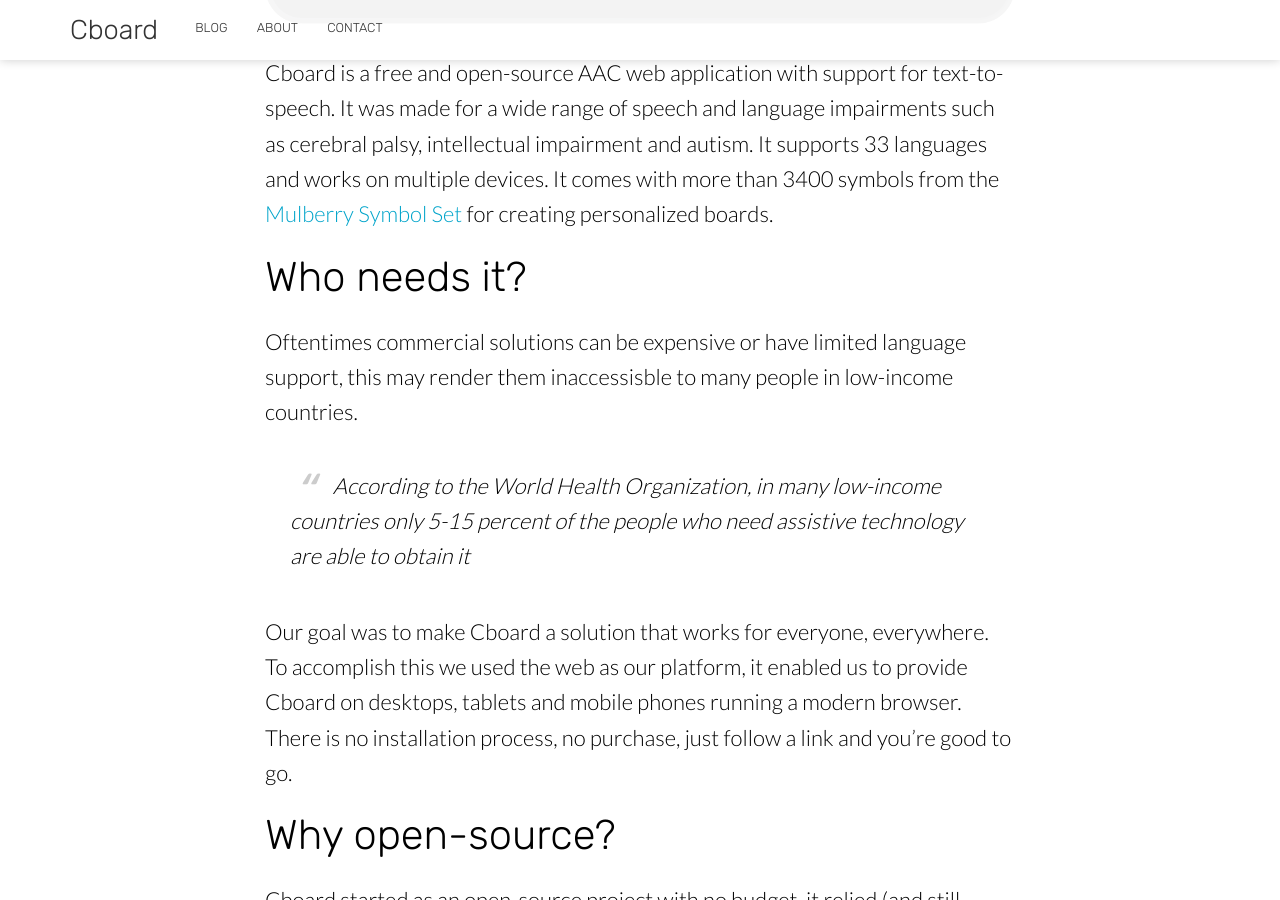
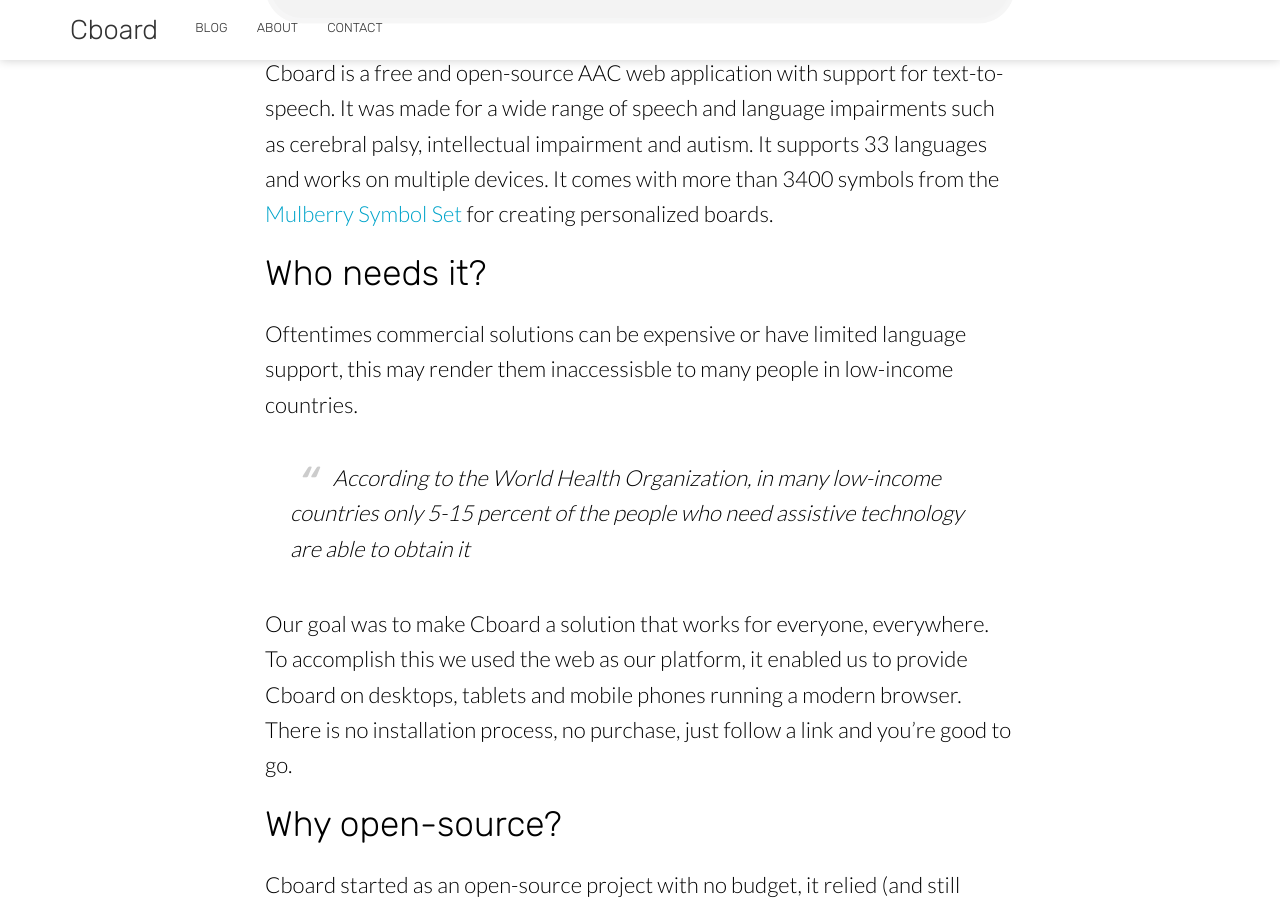
Before and after one commit to cboard-org/cboard-io, a Jekyll site: the page built from _posts/2017-12-05-open-source-communication-board.md, in a window 1280 px wide and 900 px high, scrolled down 1687 px. Built offline with Jekyll 4.4.1, drawn with Linux system fonts in a browser that asks for light colours; nearby versions of some CDN libraries.

Commit message:
font-size

```diff
--- a/_sass/blog.scss
+++ b/_sass/blog.scss
@@ -50,7 +50,7 @@
 
 	h2 {
 		text-align: left;
-		font-size: 2.6em;
+		font-size: 2.2em;
 		margin: 0;
 	}
 
```
